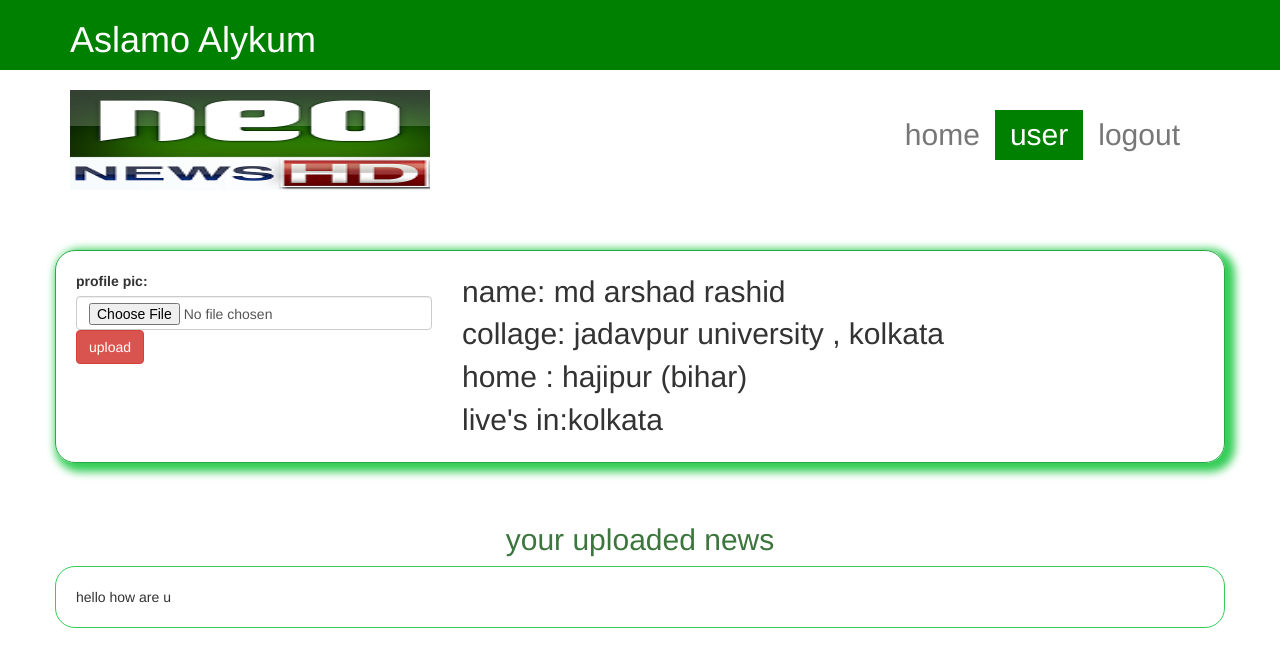
After one commit to arshad195/aaj_ka_news, a PHP site: page /dashboard.php in a window 1280 px wide. The commit adds this page. Shown: the top 667 px of the page. Run offline with PHP 8.4, Linux system fonts and the light colour scheme; the visitor is signed in with stand-in values (Sample User, id 1); data that the repository does not hold is empty.

Commit message:
create dashboard and uploading section

```diff
--- a/css/home.css
+++ b/css/home.css
@@ -56,3 +56,16 @@
     padding: 20px;
     box-shadow:5px 4px 8px 10px #34ce57;
 }
+.update_news_section{
+    border: 1px solid green;
+    border-radius: 30px;
+}
+.top_news{
+    border:1px solid #34ce57;
+    border-radius:20px;
+}
+.apna_news_section{
+    padding: 20px;
+    border:1px solid #34ce57;
+    border-radius:20px;
+}
--- /dev/null
+++ b/dashboard.php
@@ -0,0 +1,154 @@
+<?php
+session_start();
+if (!isset($_SESSION['name'])) {
+    header('location:signin.php');
+}
+
+?>
+
+<!doctype html>
+<html lang="en-us">
+    <head>
+        <meta charset="utf-8">
+        <meta http-equiv="X-UA-compatible" content="IE-edge">
+        <meta name="viewport" content="width=device-width">
+        <title>
+            update_news
+        </title>
+        <!--  <link rel="stylesheet" type="text/css" href="css/bootstrap.css" />
+          <link rel="stylesheet" type="text/css" href="css/bootstrap.min.css" /> -->
+        <link href="https://maxcdn.bootstrapcdn.com/bootstrap/3.3.4/css/bootstrap.min.css" rel="stylesheet">
+        <link rel="stylesheet" type="text/css" href="css/home.css" />
+        <!--<script src="js/bootstrap.min.js"></script>
+        <script src="js/jquery-3.3.1.min.js"></script> -->
+        <script src="https://maxcdn.bootstrapcdn.com/bootstrap/3.3.4/js/bootstrap.min.js"></script>
+        <script src="https://ajax.googleapis.com/ajax/libs/jquery/3.3.1/jquery.min.js"></script>
+
+
+    </head>
+    <body>
+
+        <!-- header -->
+        <div class="container-fluid topbar ">
+            <div class="container">
+                <div class="row">
+                    <div class="col-sm-6 ">
+                        <h1 class="text-left slam "> Aslamo Alykum </h1>
+                    </div>
+                    <div class="col-sm-6">
+
+                    </div>
+                </div>
+            </div>
+        </div> <!-- end of container_fluid -->
+
+
+        <!-- 2nd head -->
+        <div class="container">
+            <div class="row">
+                <div class="col-sm-4 news">
+                    <img src="pic/news.png" class="news_pic" >
+                </div>
+                <div class="col-sm-8 my_menu">
+
+                    <nav class="navbar navbar-default">
+                        <div class="navbar-header">
+                            <button type="button" class="navbar-toggle" data-toggle="collapse" data-target="#navbar">
+                                <span class="icon-bar"></span>
+                                <span class="icon-bar"></span>
+                                <span class="icon-bar"></span>
+                            </button>
+                        </div> <!-- end of navbar-header-->
+
+                        <div class="collapse navbar-collapse" id="navbar">
+                            <ul class="nav navbar-nav pull-right">
+                                <li><a href="homepage.php">home</a></li>
+                                <li class="active"><a href="dashboard.php">user</a></li>
+                                <!--<li><a href="signin.php">signin</a></li>
+                                <li><a href="signup.php">signup</a></li> -->
+                                <li class="text-danger"><a href="logout.php">logout</a></li>
+                            </ul>
+                        </div> <!-- end of navbar collapse -->
+                    </nav>
+
+                </div>
+            </div>  <!-- end of row -->
+        </div>  <!-- end of container -->
+        <br><br><br>
+
+        <div class="container" style="border: 1px #28a745 solid; padding: 20px; border-radius: 20px; box-shadow: 5px 4px 8px 5px #34ce57;">
+            <div class="row">
+                <div class="col-sm-4">
+
+                    <?php
+                    //  session_start();
+
+                    $hostname = "localhost";
+                    $username = "root";
+                    $db_password = "12345678";
+                    $database = "ungineering";
+
+                    $conn = mysqli_connect($hostname, $username, $db_password, $database);
+                    if (!$conn) {
+                        die("connection faild:" . mysqli_connect_error());
+                    }
+                    //$img = "insert into pic (pic) values('$distinationfile')";
+                    // $query = mysqli_query($conn, $img);
+                    $displayquery = "select pic from pic where id=60 ";
+                    $querydisplaying = mysqli_query($conn, $displayquery);
+
+                    while ($result = mysqli_fetch_array($querydisplaying)) {
+                        //  echo $result[pic];
+                        ?>
+                        <!-- <div style="width:200px; height: 200px; border: 1px #c69500 solid; border-radius: 50px;"> -->
+                        <img src="<?php echo $result[pic]; ?>" height="200px" width="200px;"  >
+                        <!--</div> -->
+                        <?php
+                    }
+                    ?>
+
+                    <!-- <div style="border: 1px solid #117a8b; height: 200px; width: 400px;">
+
+                     </div> -->
+                    <form method="POST" action="dashboard_submit.php" enctype="multipart/form-data">
+                        <div class="form-group">
+                            <label for="file"> profile pic:</label>
+                            <input type="file" name="file" class="form-control">
+                            <input type="submit" value="upload" name="submit" class="btn btn-danger">
+                        </div>
+
+                    </form>
+
+                </div>
+                <div class="col-sm-6 text-left" style="font-size: 30px;">
+
+                    name: md arshad rashid <br>
+                    collage: jadavpur university , kolkata <br>
+                    home : hajipur (bihar) <br>
+                    live's in:kolkata
+
+                </div>
+
+            </div>
+
+        </div>
+        <!-- end of profile section -->
+        <br><br>
+        <!-- uploaded section-->
+        <h2 class="text-center text-success">your uploaded news</h2>
+        <div class="container">
+            <div class="row">
+                <div class="col apna_news_section">
+                    hello how are u
+
+                </div>
+
+            </div>
+        </div>
+
+
+        <script src="https://maxcdn.bootstrapcdn.com/bootstrap/3.3.4/js/bootstrap.min.js"></script>
+        <script src="https://ajax.googleapis.com/ajax/libs/jquery/3.3.1/jquery.min.js"></script>
+
+    </body>
+</html>
--- a/signup.php
+++ b/signup.php
@@ -42,8 +42,9 @@
                     <h2 class="text-success text-left">Register Form</h2>
                 </div>
             </div>
+            <br>
 
-
+            <div class="container">
                 <div class="row">
                     <div class="col">
                         <form method="POST" action="signup_submit.php" id="signup_form">
@@ -78,6 +79,7 @@
                     </div>
                 </div>
             </div>
+        </div>
 
     </body>
 </html>
```
Also changed, not shown: dashboard_submit.php (added, +53 -0 lines), homepage.php (+87 -15 lines), logout.php (added, +12 -0 lines), upload_news.php (added, +116 -0 lines), upload_news_submit.php (added, +27 -0 lines). Lines whose indentation alone changed are shown as unchanged.
